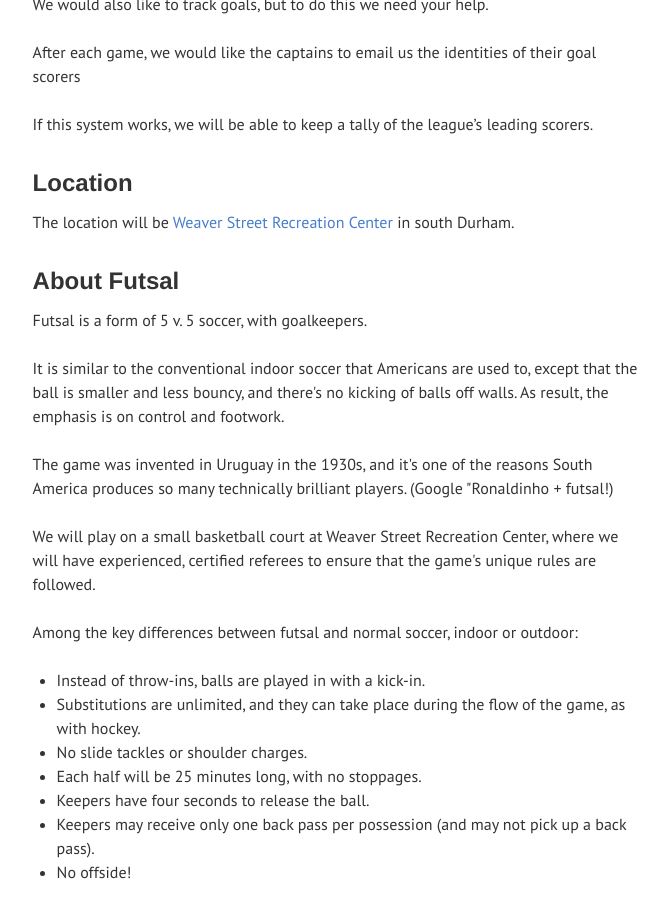
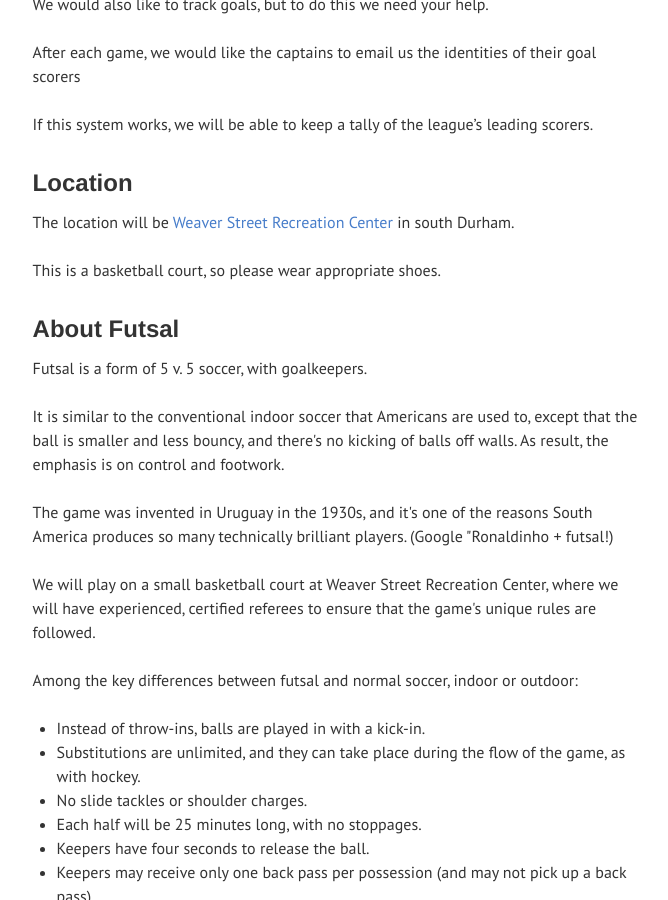
Before and after one commit to durhamatletico/durhamatletico.github.io, a Jekyll site: the page built from futsal.html, in a window 1280 px wide and 900 px high, scrolled down 3483 px. Shown: the whole window, without its empty margins (460-1128 px from the left). Built offline with Jekyll 4.4.1, drawn with Linux system fonts in a browser that asks for light colours.

Commit message:
Add note on shoes

```diff
--- a/futsal.html
+++ b/futsal.html
@@ -124,7 +124,7 @@ permalink: /futsal/
     <section>
 
       <h4 id="location">Location</h4>
-      <p>The location will be <a href="https://www.durhamnc.gov/gis_apps/parkapp/park.cfm?selVal=park&ParkNam=Weaver+Street+Park">Weaver Street Recreation Center</a> in south Durham.</p>
+      <p>The location will be <a href="https://www.durhamnc.gov/gis_apps/parkapp/park.cfm?selVal=park&ParkNam=Weaver+Street+Park">Weaver Street Recreation Center</a> in south Durham.</p><p>This is a basketball court, so please wear appropriate shoes.</p>
     </section>
 
     <section>
```
